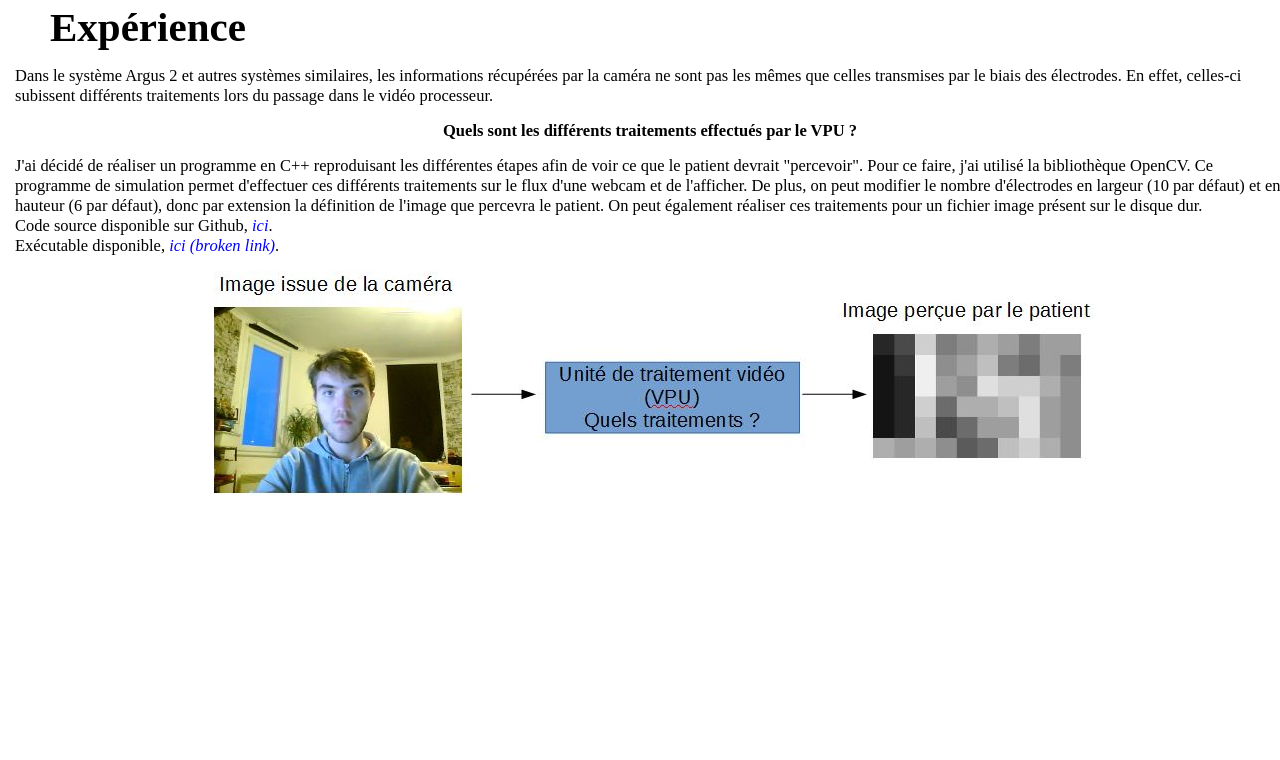
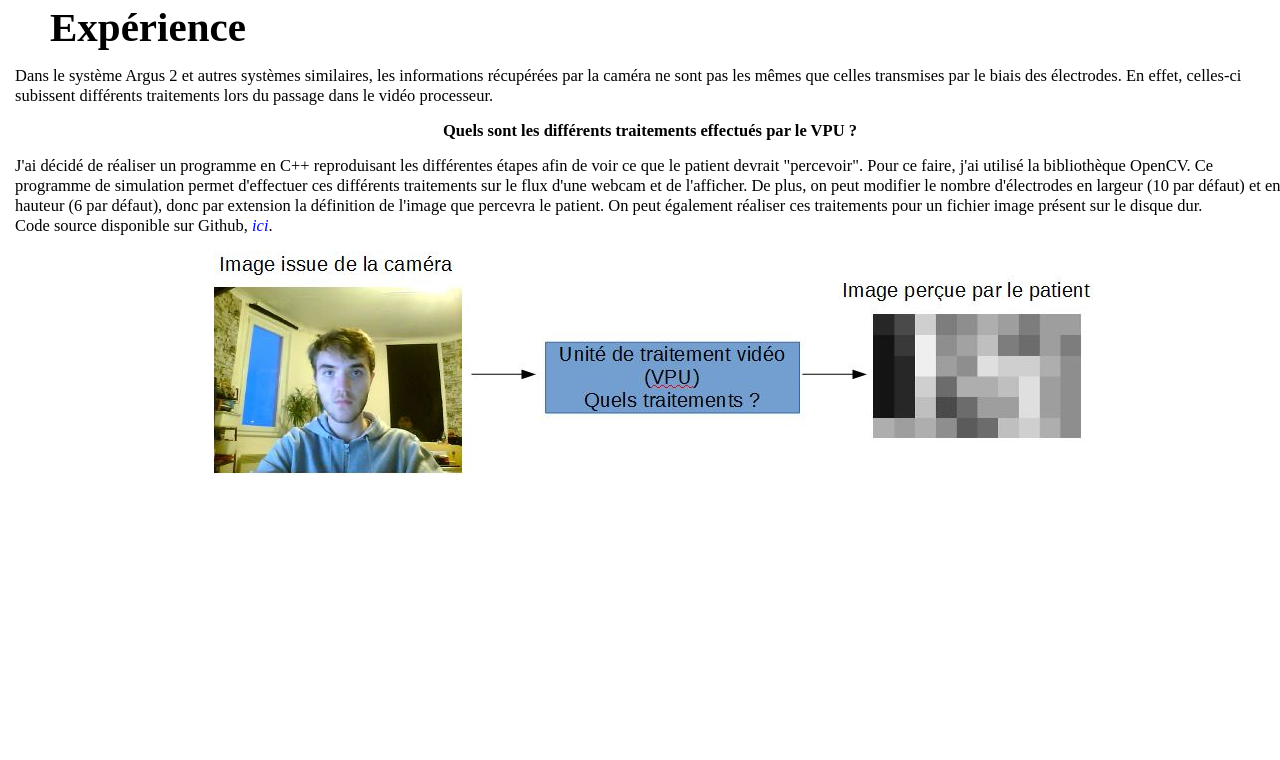
Before and after one commit to Cr4zySheep/tpe-bionic-eye, a plain HTML site: page argus2.html in a window 1280 px wide. Shown: the part 3257-4017 px from the top of the page. Drawn offline with Linux system fonts and the light colour scheme.

Commit message:
Remove broken links on Argus 2 page

```diff
--- a/argus2.html
+++ b/argus2.html
@@ -103,7 +103,7 @@
 				<h2>Expérience</h2>
 				<p>Dans le système Argus 2 et autres systèmes similaires, les informations récupérées par la caméra ne sont pas les mêmes que celles transmises par le biais des électrodes. En effet, celles-ci subissent différents traitements lors du passage dans le vidéo processeur.</p>
 				<center><p class="bold">Quels sont les différents traitements effectués par le VPU ?</p></center>
-				<p>J'ai décidé de réaliser un programme en C++ reproduisant les différentes étapes afin de voir ce que le patient devrait "percevoir". Pour ce faire, j'ai utilisé la bibliothèque OpenCV. Ce programme de simulation permet d'effectuer ces différents traitements sur le flux d'une webcam et de l'afficher. De plus, on peut modifier le nombre d'électrodes en largeur (10 par défaut) et en hauteur (6 par défaut), donc par extension la définition de l'image que percevra le patient. On peut également réaliser ces traitements pour un fichier image présent sur le disque dur.<br/>Code source disponible sur Github, <a href="https://github.com/LoicMura/bionic-eye-simulator">ici</a>.<br/>Exécutable disponible, <a href="">ici (broken link)</a>.</p>
+				<p>J'ai décidé de réaliser un programme en C++ reproduisant les différentes étapes afin de voir ce que le patient devrait "percevoir". Pour ce faire, j'ai utilisé la bibliothèque OpenCV. Ce programme de simulation permet d'effectuer ces différents traitements sur le flux d'une webcam et de l'afficher. De plus, on peut modifier le nombre d'électrodes en largeur (10 par défaut) et en hauteur (6 par défaut), donc par extension la définition de l'image que percevra le patient. On peut également réaliser ces traitements pour un fichier image présent sur le disque dur.<br/>Code source disponible sur Github, <a href="https://github.com/LoicMura/bionic-eye-simulator">ici</a>.
 				<center><img src="rsc/Argus2/boitenoir.JPG"></center>
 			</div>
 		</div>
```
